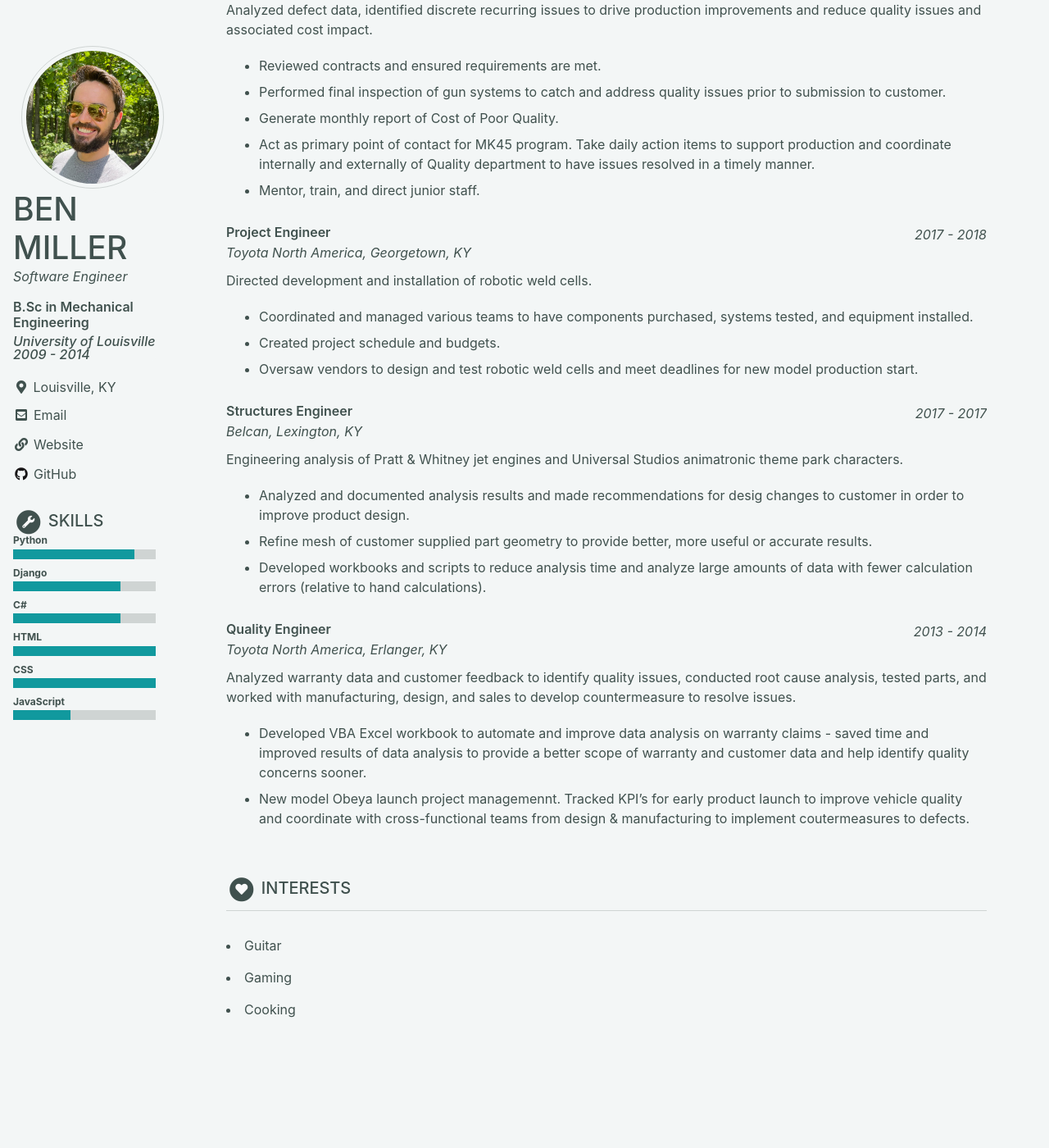
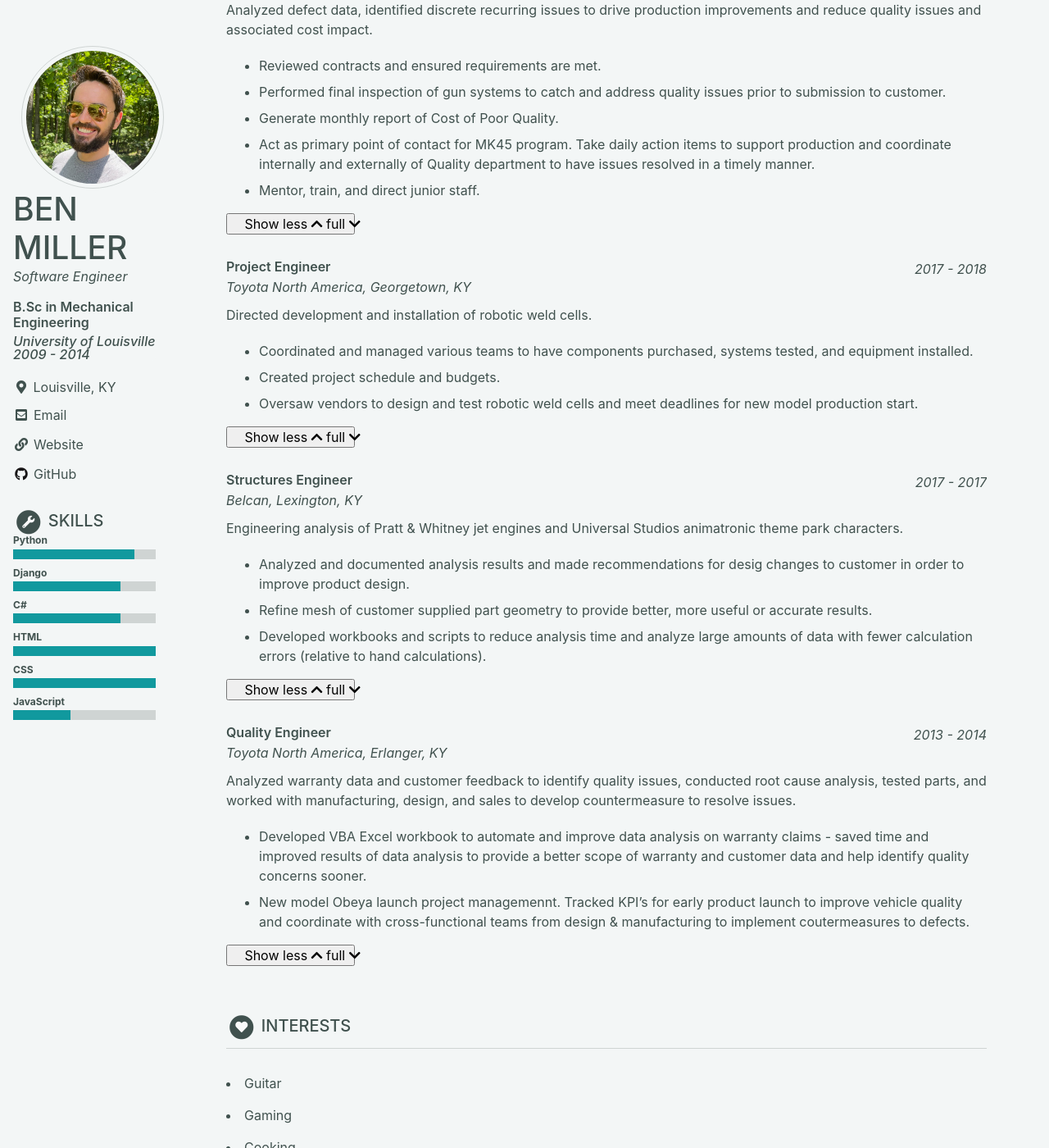
Before and after one commit to Ben-M-90/Ben-M-90.github.io, a Jekyll site: the page built from _pages/home.md, in a window 1280 px wide and 1400 px high, scrolled down 1239 px. Shown: the whole window at 82% size. Built offline with Jekyll 4.4.1, drawn with Linux system fonts in a browser that asks for light colours; cached includes are drawn as plain includes.

Commit message:
Add collapse function for experience details.

```diff
--- a/_includes/experiences.html
+++ b/_includes/experiences.html
@@ -26,7 +26,20 @@
     {% if experience.details %}
     <div class="details">
       {{ experience.details | markdownify }}
-      {{ experience.expanded | markdownify }}
+      <div class="collapse show" id="experience-expanded-details">
+          {{ experience.expanded | markdownify }}
+      </div>
+      <button class="btn-experience-collapse" type="button" data-bs-toggle="collapse" data-bs-target="#experience-expanded-details" aria-expanded="true" aria-controls="experience-expanded-details">
+          Show
+          <span class="less">
+              less
+              <span class="fas fa-chevron-up ms-2 fs--2"></span>
+          </span>
+          <span class="full">
+              full
+              <span class="fas fa-chevron-down ms-2 fs--2"></span>
+          </span>
+      </button>
     </div><!--//details-->
     {% endif %}
 
--- a/_sass/minimal-mistakes/_base.scss
+++ b/_sass/minimal-mistakes/_base.scss
@@ -1,6 +1,26 @@
 /* ==========================================================================
    BASE ELEMENTS
    ========================================================================== */
+
+.collapse:not(.show) {
+    display: none
+}
+
+.show {
+    display: block
+}
+
+.btn-experience-collapse .less {
+    display: none
+}
+
+.btn-experience-collapse[aria-expanded=true] .less {
+    display: inline
+}
+
+.btn-experience-collapse[area-expanded=true] .full {
+    display: none
+}
 
 html {
   /* sticky footer fix */
```
